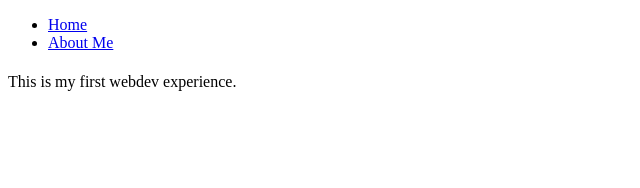
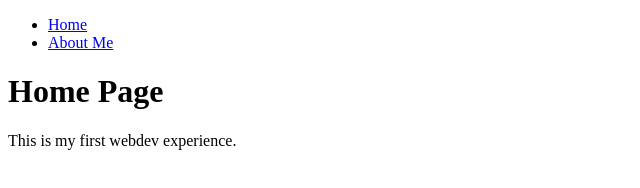
Before and after one commit to guralpa/arengrlp-site, a Gatsby site: page / in a window 1280 px wide. Shown: the whole page, without its empty margins (0-640 px from the left). Built offline with nearby package versions, Linux system fonts and the light colour scheme; Gatsby itself is replaced by a stand-in of ours.

Commit message:
Fix layout bug

```diff
--- a/src/components/layout.js
+++ b/src/components/layout.js
@@ -11,7 +11,7 @@ const Layout = ({ pageTitle, children }) => {
                 </ul>
             </nav>
             <main>
-                <h1><pageTitle></pageTitle></h1>
+                <h1>{pageTitle}</h1>
                 {children}
             </main>
         </div>
```
